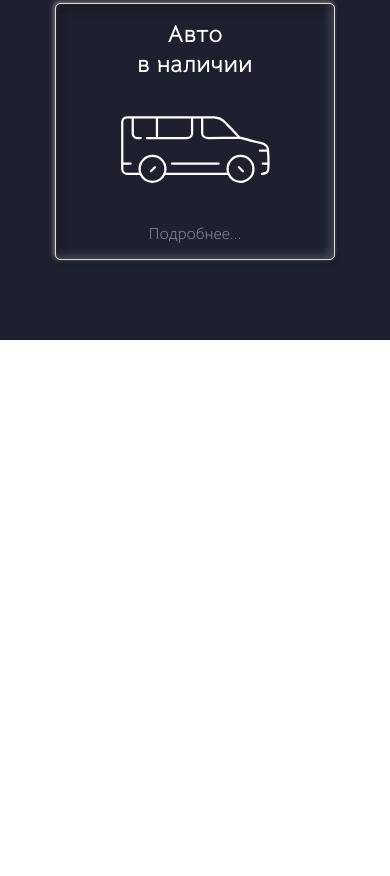
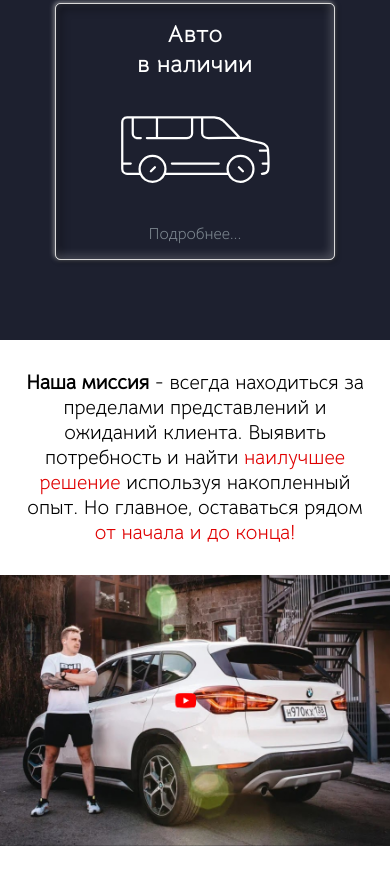
Before and after one commit to LapkiWEB/jidocar, a website: page app/index.html in a window 390 px wide. Shown: the part 2402-3278 px from the top of the page. Before the commit the page ends 2742 px from the top, so only its background shows below. Drawn offline with Linux system fonts and the light colour scheme; files whose address does not match are found by name.

Commit message:
add main-mission + adaptive

```diff
--- a/app/index.html
+++ b/app/index.html
@@ -459,6 +459,38 @@
         </div>
       </div>
     </section>
+
+    <section class="main-mission">
+      <div class="main-mission__inner">
+        <div class="main-mission__item">
+          <img src="images/content/main-mission__img.jpg" alt="" class="main-mission__img">
+        </div>
+        <div class="main-mission__item main-mission__item-wrapper">
+          <p class="main-mission__item-text">
+            <b>Наша миссия</b> - всегда находиться за пределами представлений и ожиданий клиента.
+            Выявить потребность и найти
+            <span class="text-red">наилучшее решение</span>
+            используя накопленный опыт. Но главное, оставаться рядом
+            <span class="text-red">от начала и до конца!</span>
+          </p>
+        </div>
+      </div>
+    </section>
+
+
+
+
+
+
+
+
+
+
+
+
+
+
+
     <footer class="footer"></footer>
   </div>
 
--- a/app/scss/_global.scss
+++ b/app/scss/_global.scss
@@ -63,7 +63,9 @@ body.menu-opened {
     margin-bottom: 50px;
     max-width: fit-content;
 }
-
+.text-red{
+  color: $red;
+}
 
 
 
--- a/app/scss/_media.scss
+++ b/app/scss/_media.scss
@@ -30,6 +30,30 @@
 
   .main-screen__descr {
     font-size: 18px;
+  }
+
+  .main-mission__inner {
+    flex-wrap: wrap;
+    padding-top: 30px;
+    margin-bottom: 30px;
+  }
+
+  .main-mission__item {
+    width: 100%;
+    padding: 0 65px;
+  }
+
+  .main-mission__item-wrapper {
+    order: -1;
+  }
+
+  .main-mission__item-text {
+    margin-bottom: 30px;
+  }
+
+  .main-mission__img {
+    width: 800px;
+    margin: 0 auto;
   }
 }
 
@@ -225,14 +249,24 @@
   }
 
   .main-services__item-img {
-    svg{
+    svg {
       width: 150px;
       height: 90px;
     }
   }
-    .main-services__item{
-      width: 280px;
-    }
+
+  .main-services__item {
+    width: 280px;
+  }
+  .main-mission__item{
+    padding: 0 50px;
+  }
+  .main-mission__item-text{
+    font-size: 24px;
+  }
+  .main-mission__img{
+    width: 600px;
+  }
 }
 
 @media(max-width: 1000px) {
@@ -282,6 +316,12 @@
     padding: 15px 30px;
     font-size: 16px;
   }
+  .main-mission__item{
+    padding: 0 40px;
+  }
+  .main-mission__img{
+    width: 500px;
+  }
 }
 
 // !!!!!!!!!!!!ВЕРТИКАЛЬ ВНИЗ!!!!!!!!!!!!!!
@@ -309,6 +349,18 @@
   .menu__btn {
     margin-left: 0;
   }
+  .main-mission__item-text{
+    font-size: 20px;
+  }
+  .main-mission__img{
+    width: 100%;
+  }
+  .main-mission__item{
+    padding: 0;
+  }
+  .main-mission__item-wrapper{
+    padding: 0 40px;
+  }
 }
 
 @media(max-width: 500px) {
@@ -334,4 +386,7 @@
   .container {
     padding: 0 15px;
   }
+  .main-mission__item-wrapper{
+    padding: 0 15px;
+  }
 }
--- a/app/scss/style.scss
+++ b/app/scss/style.scss
@@ -381,9 +381,7 @@
 }
 
 .main-services__item-content {
-
   padding: 15px !important;
-
 }
 
 .main-services__item-title {
@@ -393,21 +391,50 @@
 }
 
 .main-services__item-img {
-  // width: 200px;
-  // height: 107px;
   margin: 0 auto;
   margin-bottom: 30px;
 }
 
 .main-services__btn {
-  // width: 100%;
-  // text-align: center;
-  // margin: 0 auto;
   transition: all .3s;
   color: $grey-blue;
 }
 
 // end section main-services
+
+// start section main-mission
+.main-mission__inner {
+  display: flex;
+  justify-content: space-between;
+}
+
+.main-mission__item {
+  width: 50%;
+  text-align: center;
+
+}
+
+.main-mission__img {
+  width: 100%;
+  height: 100%;
+  object-fit: cover;
+}
+
+.main-mission__item-wrapper {
+  display: flex;
+  justify-content: center;
+  align-items: center;
+  padding: 20px;
+}
+
+.main-mission__item-text {
+  color: $black;
+  @extend %BelR;
+  font-size: 32px;
+  text-align: center;
+}
+
+// end section main-mission
 
 
 
```
Also changed, not shown: app/css/style.min.css, app/images/content/main-mission__img.jpg (added). Lines whose indentation alone changed are shown as unchanged.
